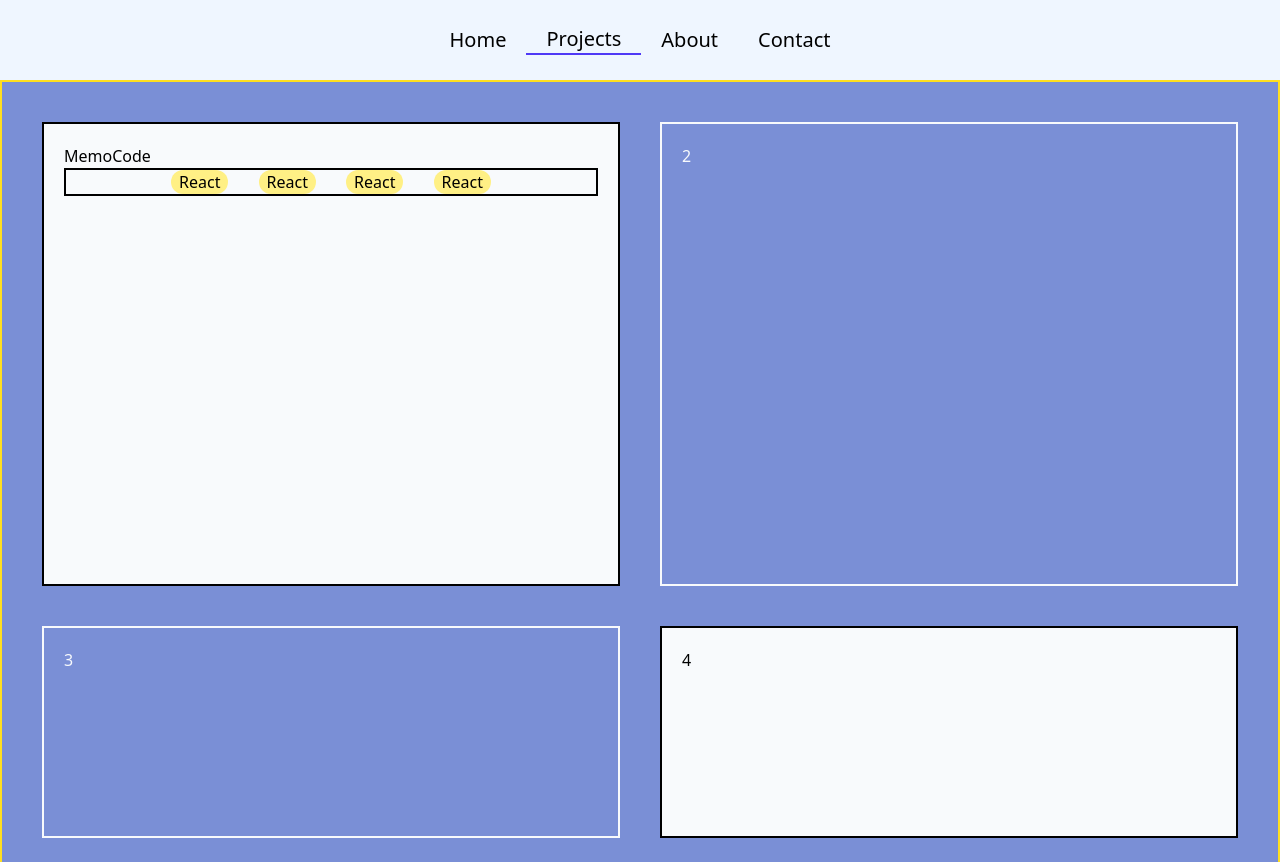
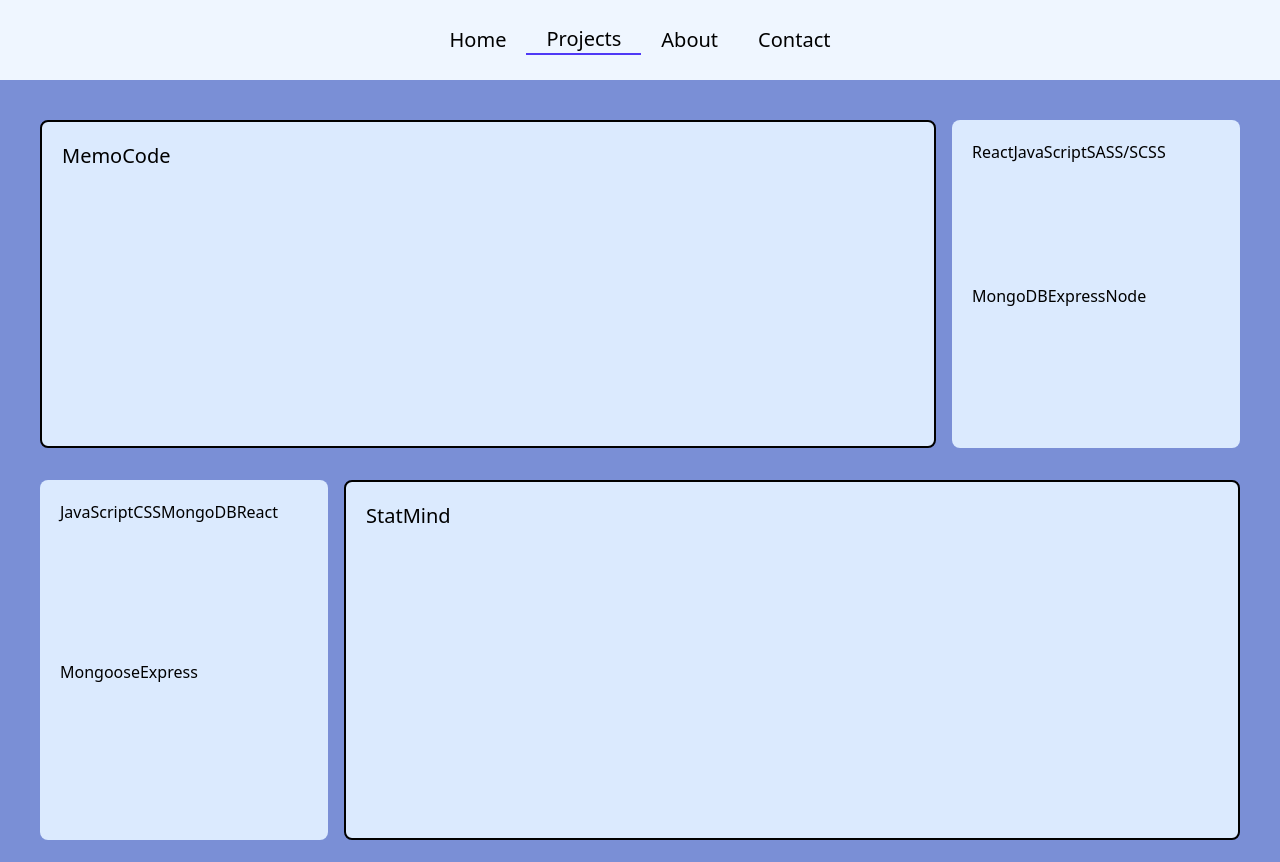
Before and after one commit to vickyfrosties/Portfolio, a React (Vite) app: page / in a window 1280 px wide. Both pictures are taken after a click on the item "Projects". Built offline with nearby package versions, Linux system fonts and the light colour scheme.

Commit message:
feat: add projects json file to display on projects dedicated page

```diff
--- /dev/null
+++ b/public/data/projects.json
@@ -0,0 +1,33 @@
+[
+  {
+    "id": 1,
+    "name": "MemoCode",
+    "resume": "A note-taking web application to store all your information in a unique and centralized space.",
+    "description": "MemoCode is a full-stack web application built with React, Express, Node and MongoDB. It allows you to create notes, read, edit and delete them as long as you like. It uses a clean and responsive interface.",
+    "technologies": [
+      "React",
+      "JavaScript",
+      "SASS/SCSS",
+      "MongoDB",
+      "Express",
+      "Node"
+    ],
+    "date": "26th june - now"
+  },
+  {
+    "id": 2,
+    "name": "StatMind",
+    "resume": "A web application designed to track daily emotions and visualize personal trends through clear statistics and charts.",
+    "description": "StatMind is a full-stack web application built with React, Express, Node, and MongoDB. It allows users to log their daily emotions and monitor their well-being over time. Thanks to statistics tables, users can easily identify patterns, better understand their emotional health, and keep track of their emotions daily life.",
+    "technologies": [
+      "React",
+      "JavaScript",
+      "CSS",
+      "MongoDB",
+      "Mongoose",
+      "Express",
+      "Node"
+    ],
+    "date": "2024 - 2024"
+  }
+]
--- a/src/components/Home.jsx
+++ b/src/components/Home.jsx
@@ -38,7 +38,7 @@ const Home = ({ setMode }) => {
           <div>
             <h3 className="text-2xl font-bold">ABOUT</h3>
             <p className="text-xl mt-5">
-              Hi! I'm Sounia, a junior front-end developer with a passion for
+              I'm Sounia, a junior front-end developer with a passion for
               creating web interfaces. I discovered front-end development about
               a year ago - and I instantly loved it.
             </p>
--- a/src/components/Projects.jsx
+++ b/src/components/Projects.jsx
@@ -1,35 +1,68 @@
+import { useEffect, useState } from "react";
+
 const Projects = () => {
+  const [projects, setProjects] = useState([]);
+
+  useEffect(() => {
+    const fetchProjects = async () => {
+      try {
+        const response = await fetch("/data/projects.json");
+
+        if (!response.ok) {
+          throw new Error(
+            `Erreur HTTP request GET projects ${response.status}`
+          );
+        }
+
+        const data = await response.json();
+        setProjects(data);
+
+        return data;
+      } catch (error) {
+        console.error("Erreur survenue lors du fetch:", error);
+      }
+    };
+    fetchProjects();
+  }, []);
+
+  const memocode = projects[0];
+  const statmind = projects[1];
+
   return (
     <>
-      <section className="w-full h-full p-10 border-2 border-yellow-300  grid grid-cols-6 grid-rows-3 gap-10">
-        <div className="border-2 bg-slate-50 col-start-1 col-end-4 row-start-1 row-end-3 flex flex-col p-5">
-          <h3>MemoCode</h3>
-          <div className="border-2 flex flex-col justify-center items-center">
-            <div className="flex justify-between w-80 items-center">
-              <p className="bg-yellow-200 pl-2 pr-2 rounded-xl">React</p>
-              <p className="bg-yellow-200 pl-2 pr-2 rounded-xl">React</p>
-              <p className="bg-yellow-200 pl-2 pr-2 rounded-xl">React</p>
-              <p className="bg-yellow-200 pl-2 pr-2 rounded-xl">React</p>
-            </div>
+      <section className="w-full h-full p-10 grid grid-cols-4 grid-rows-4 gap-x-4 gap-y-8">
+        {memocode && (
+          <div className="border-2 rounded-lg bg-blue-100 col-span-3 row-span-2 flex flex-col p-5">
+            <h3 className="text-xl">{memocode.name}</h3>
           </div>
-        </div>
-        <div
-          className="
-          border-2 border-slate-50 text-slate-50 row-start-1 row-end-3 col-start-4 col-end-7 p-5
-        "
-        >
-          <p>2</p>
-        </div>
-        <div className="border-2 border-slate-50 text-slate-50 col-start-1 col-end-4 p-5">
-          <p>3</p>
-        </div>
-        <div
-          className="
-          border-2 bg-slate-50 col-start-4 col-end-7 row-end-4 p-5
-        "
-        >
-          <p>4</p>
-        </div>
+        )}
+
+        {memocode && (
+          <div className="bg-blue-100 rounded-lg row-span-2 p-5 flex flex-wrap">
+            <p>{memocode.technologies[0]}</p>
+            <p>{memocode.technologies[1]}</p>
+            <p>{memocode.technologies[2]}</p>
+            <p>{memocode.technologies[3]}</p>
+            <p>{memocode.technologies[4]}</p>
+            <p>{memocode.technologies[5]}</p>
+          </div>
+        )}
+        {statmind && (
+          <div className="border-2 rounded-lg bg-blue-100 col-span-3 col-end-5 row-start-3 row-span-3 p-5">
+            <h3 className="text-xl">{statmind.name} </h3>
+          </div>
+        )}
+
+        {statmind && (
+          <div className="bg-blue-100 rounded-lg row-start-3 row-span-3 p-5 flex flex-wrap">
+            <p>{statmind.technologies[1]}</p>
+            <p>{statmind.technologies[2]}</p>
+            <p>{statmind.technologies[3]}</p>
+            <p>{statmind.technologies[0]}</p>
+            <p>{statmind.technologies[4]}</p>
+            <p>{statmind.technologies[5]}</p>
+          </div>
+        )}
       </section>
     </>
   );
--- a/src/components/Slider.jsx
+++ b/src/components/Slider.jsx
@@ -5,7 +5,7 @@ const Slider = () => {
 
   const stack = [
     { name: "React", src: "/assets/svg/react.svg" },
-    { name: "JavaScript", src: "/public/assets/svg/javascript.svg" },
+    { name: "JavaScript", src: "/assets/svg/javascript.svg" },
     { name: "TypeScript", src: "/assets/svg/typescript.svg" },
     { name: "Tailwindcss", src: "/assets/svg/tailwindcss.svg" },
     { name: "Sass", src: "/assets/svg/sass.svg" },
@@ -18,7 +18,7 @@ const Slider = () => {
       } else {
         setCurrentIndex(0);
       }
-    }, 2000);
+    }, 3000);
     return () => clearInterval(interval);
   }, []);
 
```
